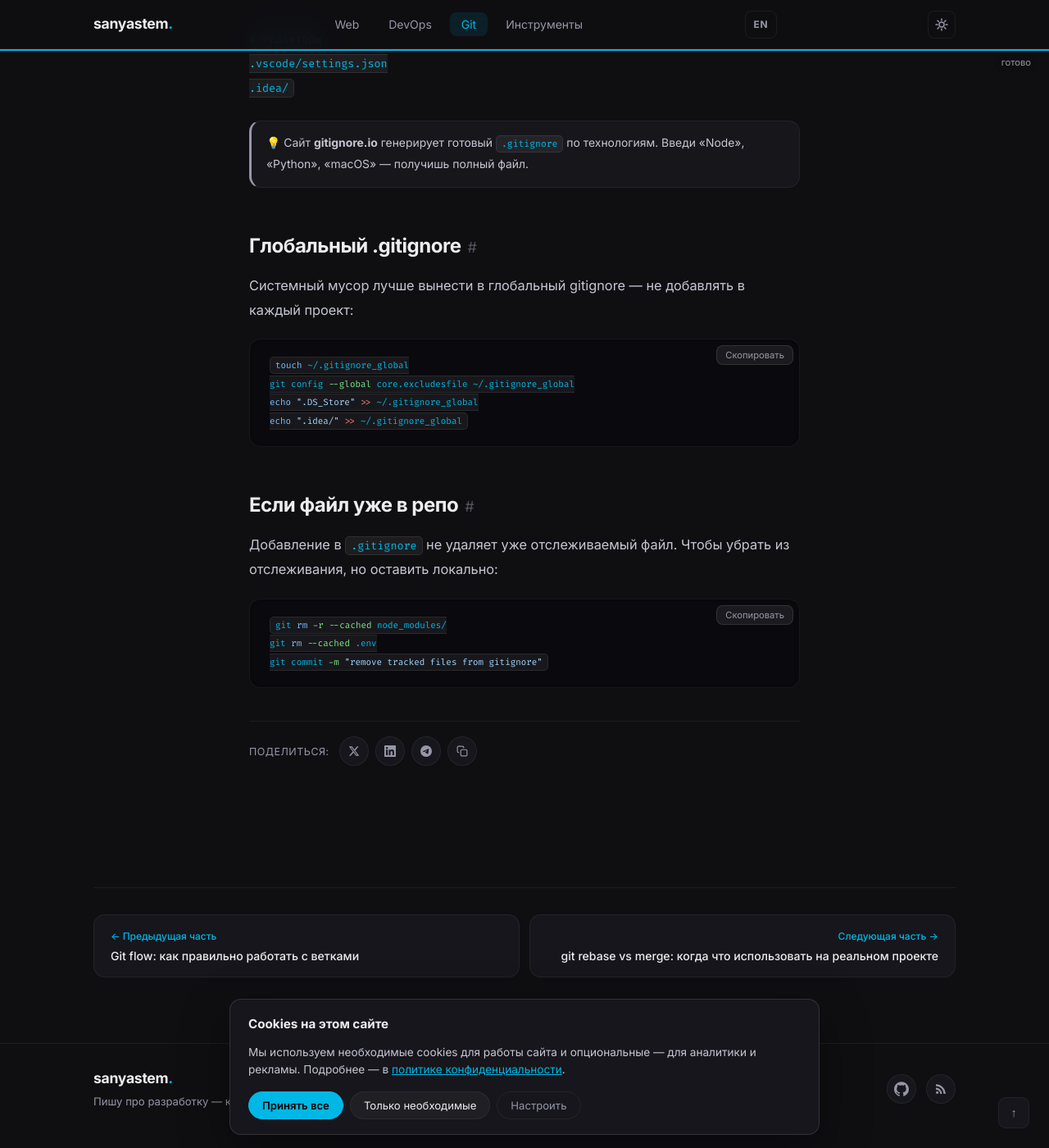
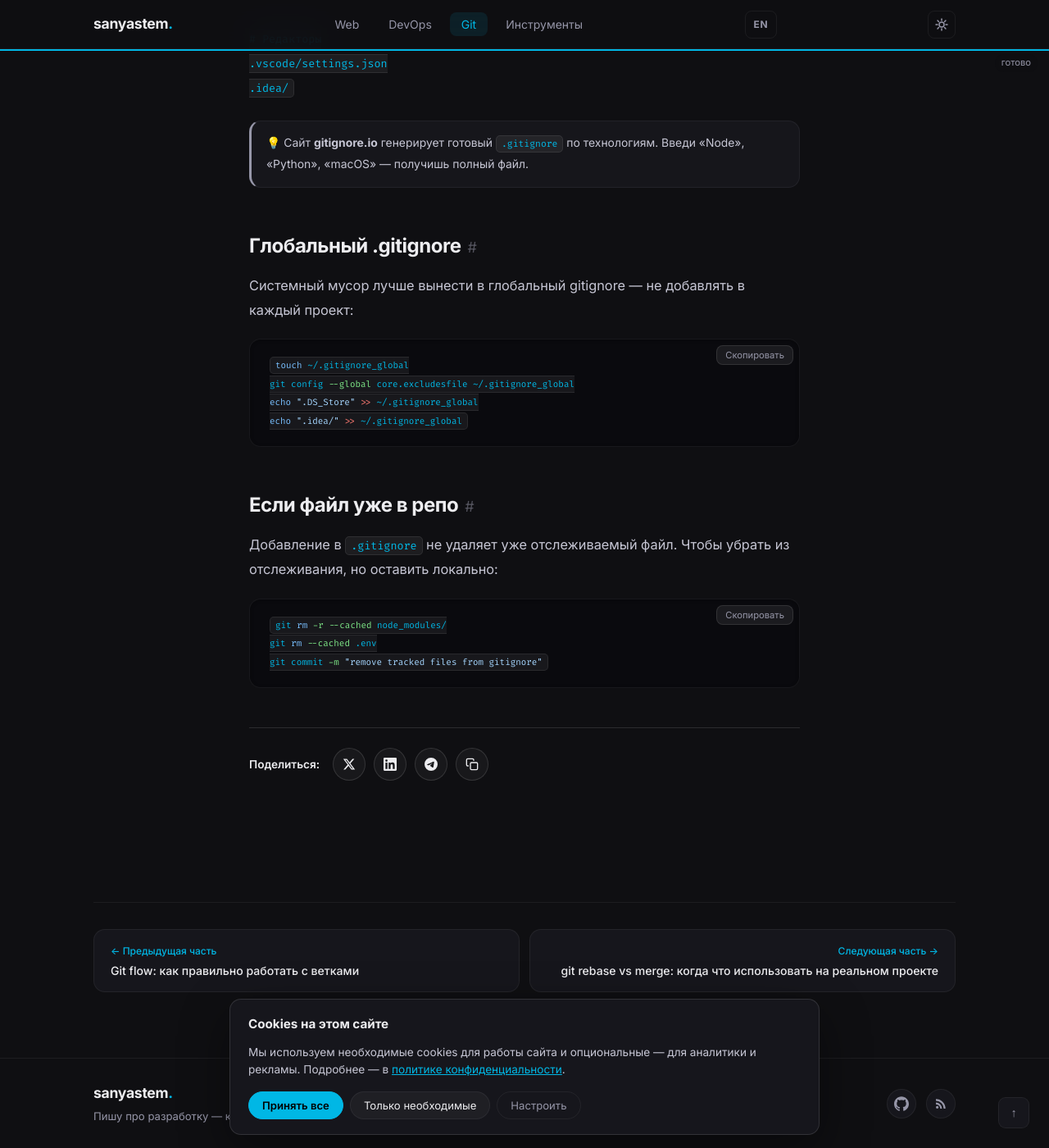
Before and after one commit to sanyastem/sanyastem.github.io, a Jekyll site: the page built from _posts/git/2025-01-25-gitignore.md, in a window 1280 px wide and 1400 px high, scrolled down 2033 px. Shown: the whole window at 82% size. Built offline with Jekyll 4.4.1, drawn with Linux system fonts in a browser that asks for light colours.

Commit message:
Share-кнопки: контрастный фон, видимый border, ярче иконки, transform на hover

```diff
--- a/Style/style.css
+++ b/Style/style.css
@@ -1511,42 +1511,42 @@ html[data-theme="light"] .post-card:hover { box-shadow: 0 12px 36px rgba(0,0,0,0
 .share-bar {
     display: flex;
     align-items: center;
-    gap: 8px;
-    margin: 40px 0 0;
-    padding: 18px 0 0;
-    border-top: 1px solid var(--border);
+    gap: 10px;
+    margin: 48px 0 0;
+    padding: 24px 0 0;
+    border-top: 1px solid var(--border-strong);
     flex-wrap: wrap;
 }
 
 .share-label {
-    font-size: 0.78rem;
-    text-transform: uppercase;
-    letter-spacing: 0.5px;
-    color: var(--text-muted);
-    margin-right: 4px;
+    font-size: 0.85rem;
+    font-weight: 600;
+    color: var(--text);
+    margin-right: 6px;
 }
 
 .share-btn {
     display: inline-flex;
     align-items: center;
     justify-content: center;
-    width: 36px;
-    height: 36px;
+    width: 40px;
+    height: 40px;
     padding: 0;
-    background: var(--bg-card);
-    border: 1px solid var(--border);
+    background: var(--hover-bg);
+    border: 1px solid var(--border-strong);
     border-radius: 100px;
-    color: var(--text-muted);
+    color: var(--text);
     text-decoration: none;
     cursor: pointer;
     transition: all 0.2s;
 }
-.share-btn svg { display: block; }
+.share-btn svg { display: block; width: 16px; height: 16px; }
 
 .share-btn:hover {
     background: var(--accent-dim);
-    border-color: rgba(0,183,229,0.3);
+    border-color: var(--accent);
     color: var(--accent);
+    transform: translateY(-2px);
 }
 
 .share-btn.copied {
@@ -1578,8 +1578,8 @@ html[data-theme="light"] .post-card:hover { box-shadow: 0 12px 36px rgba(0,0,0,0
 
 @media (max-width: 480px) {
     .posts-grid { grid-template-columns: 1fr; }
-    .share-bar { gap: 6px; }
-    .share-btn { width: 36px; height: 36px; }
+    .share-bar { gap: 8px; }
+    .share-btn { width: 40px; height: 40px; }
 }
 
 /* Prevent overflow from long inline code / URLs on narrow screens */
```
